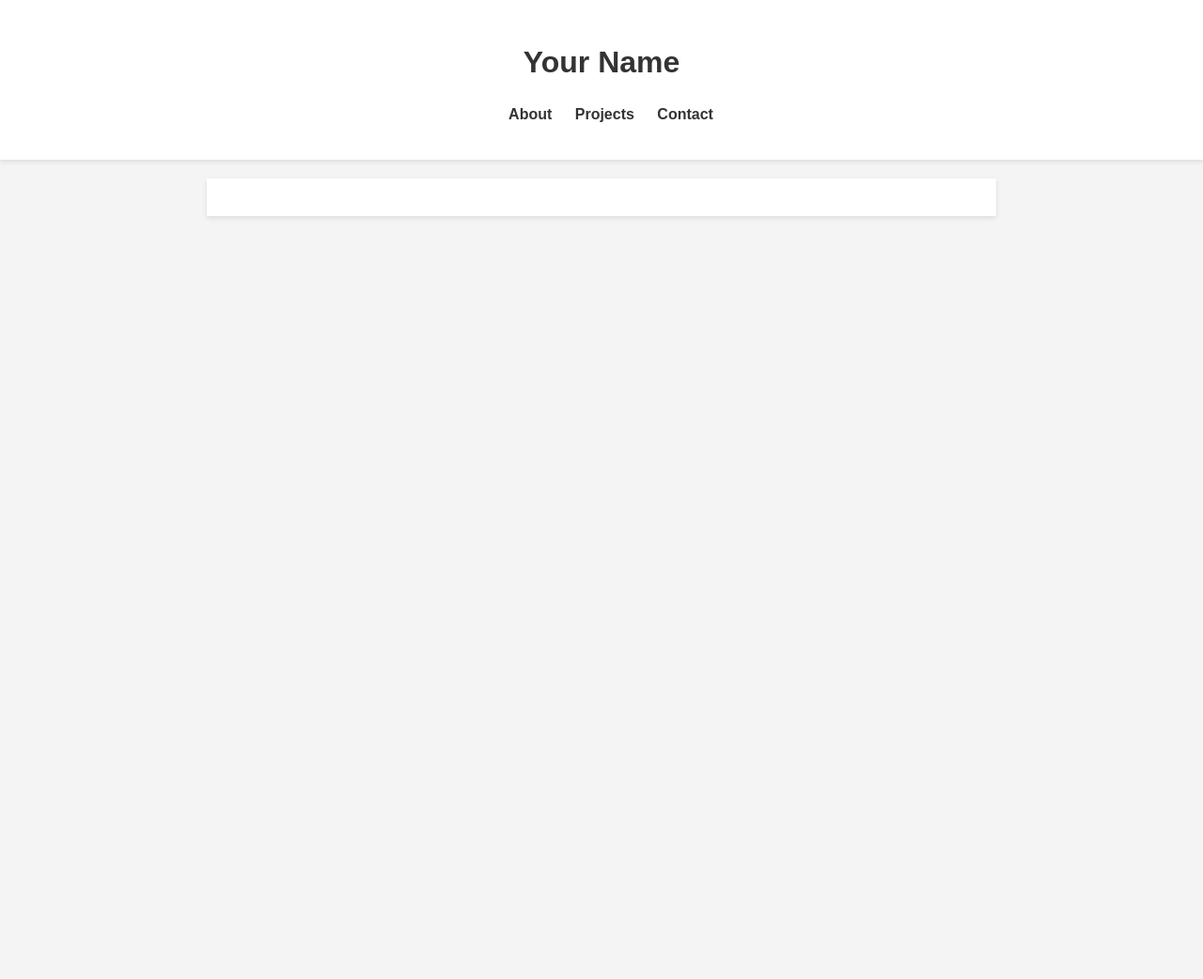
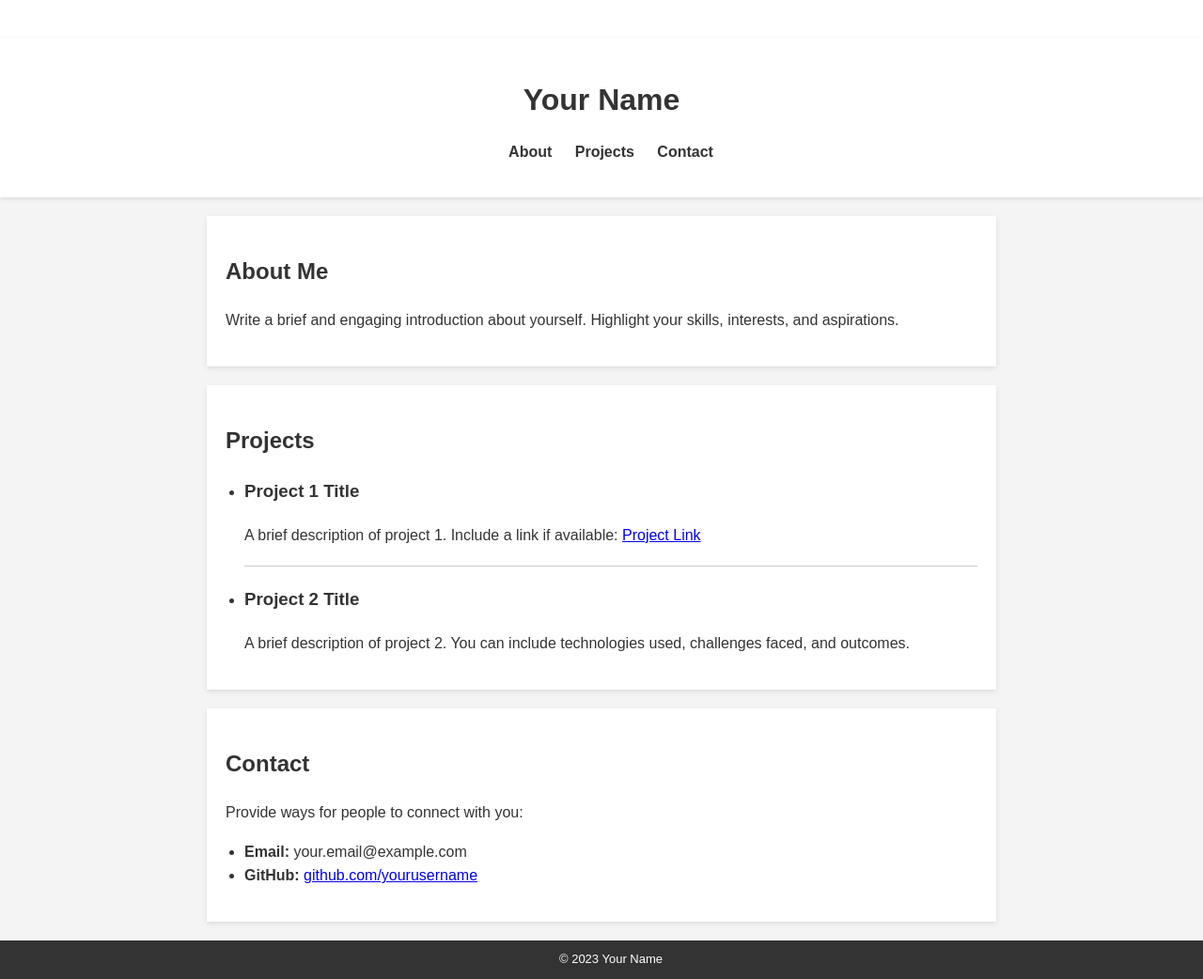
Before and after one commit to Josephgetzen/PersonalWebsite, a plain HTML site: page index.html in a window 1280 px wide. Shown: the whole page at 94% size. Before the commit the page ends 800 px from the top, so only its background shows below. Drawn offline with Linux system fonts and the light colour scheme.

Commit message:
refactor

```diff
--- a/index.html
+++ b/index.html
@@ -1,89 +1,17 @@
 <!DOCTYPE html>
 <html lang="en">
 <head>
+  <link rel="stylesheet" href="style.css">
   <meta charset="UTF-8">
   <meta name="viewport" content="width=device-width, initial-scale=1.0">
-  <link rel="stylesheet" href="style.css">
-  <title>Your Name</title>
   <style>
-    body {
-      font-family: sans-serif;
-      margin: 0;
-      padding: 0;
-      background-color: #f4f4f4;
-      color: #333;
-      line-height: 1.6;
-    }
+    /* ... (other styles) ...*/
 
     header {
-      background: #fff;
-      padding: 20px;
-      text-align: center;
-      box-shadow: 0 2px 5px rgba(0, 0, 0, 0.1);
+        /* ... Other header styles */
       position: relative; /* Needed for positioning the canvas */
       overflow: hidden;  /* Keep particles inside the header */
-    }
 
-    h1 {
-      margin-bottom: 0; /* Remove default margin */
-      z-index: 1;   /* Ensure text is above particles */
-    }
-
-    nav ul {
-      padding: 0;
-      list-style: none;
-      z-index: 1;   /* Ensure navigation is above particles */
-
-    }
-
-    nav li {
-      display: inline;
-      margin: 0 10px;
-    }
-
-    nav a {
-      text-decoration: none;
-      color: #333;
-      font-weight: bold;
-    }
-
-    section {
-      padding: 20px;
-      max-width: 800px;
-      margin: 20px auto;
-      background: #fff;
-      box-shadow: 0 2px 5px rgba(0, 0, 0, 0.1);
-      z-index: 1;  /*Ensure sections are above the particles */
-    }
-
-    hr {
-      border: 0;
-      height: 1px;
-      background-color: #ccc;
-      margin: 20px 0;
-    }
-
-    footer {
-      text-align: center;
-      padding: 10px;
-      background: #333;
-      color: #fff;
-      font-size: small;
-        bottom: 0; /* Ensure footer is at bottom */
-    position: relative;/* Needed for correct placement below sections*/
-      width: 100%;
-      z-index: 1;  /* Ensure the footer is above the particles */
-
-    }
-
-    ul {
-      list-style-type: disc;
-      margin-left: 20px;
-      padding-left: 0;
-    }
-
-    a:hover {
-      color: blue;
     }
 
     #particle-canvas {
@@ -94,29 +22,19 @@
       height: 100%;
       z-index: -1; /* Place canvas behind other header content */
       pointer-events: none; /* Allow mouse events to pass through */
+
     }
   </style>
 </head>
 <body>
 
-  <header>
-    <canvas id="particle-canvas"></canvas>
-    <h1>Your Name</h1>
-    <nav>
-      <ul>
-        <li><a href="#about">About</a></li>
-        <li><a href="#projects">Projects</a></li>
-        <li><a href="#contact">Contact</a></li>
-      </ul>
-    </nav>
-  </header>
+ <header>
+    <canvas id="particle-canvas"></canvas>  </header>
 
-  <section id="about">
-  </section>
-    <!-- rest of body -->
+
 
 <script>
-const canvas = document.getElementById('particle-canvas');
+  const canvas = document.getElementById('particle-canvas');
   const ctx = canvas.getContext('2d');
   canvas.width = canvas.offsetWidth;
   canvas.height = canvas.offsetHeight;
@@ -213,5 +131,57 @@ const canvas = document.getElementById('particle-canvas');
   });
 </script>
 
+<body>
+
+  <header>
+    <h1>Your Name</h1>
+    <nav>
+      <ul>
+        <li><a href="#about">About</a></li>
+        <li><a href="#projects">Projects</a></li>
+        <li><a href="#contact">Contact</a></li>
+      </ul>
+    </nav>
+  </header>
+
+  <section id="about">
+    <h2>About Me</h2>
+    <p>Write a brief and engaging introduction about yourself. Highlight your skills, interests, and aspirations. </p>
+  </section>
+
+  <section id="projects">
+    <h2>Projects</h2>
+
+        <ul>
+            <li>
+              <h3>Project 1 Title</h3>
+              <p>A brief description of project 1. Include a link if available: <a href="your-project-link">Project Link</a></p>
+            </li>
+            <hr> <li>
+              <h3>Project 2 Title</h3>
+              <p>A brief description of project 2. You can include technologies used, challenges faced, and outcomes.</p>
+            </li>
+           <!-- Add more project list items as needed -->
+          </ul>
+
+
+  </section>
+
+
+  <section id="contact">
+    <h2>Contact</h2>
+    <p> Provide ways for people to connect with you:  </p>
+    <ul>
+      <li><strong>Email:</strong> your.email@example.com</li>
+      <li><strong>GitHub:</strong> <a href="your-github-profile">github.com/yourusername</a></li>
+      <!-- Add other contact methods like LinkedIn, Twitter, etc. -->
+    </ul>
+  </section>
+
+  <footer>
+    © 2023 Your Name
+  </footer>
+
 </body>
+
 </html>
```
